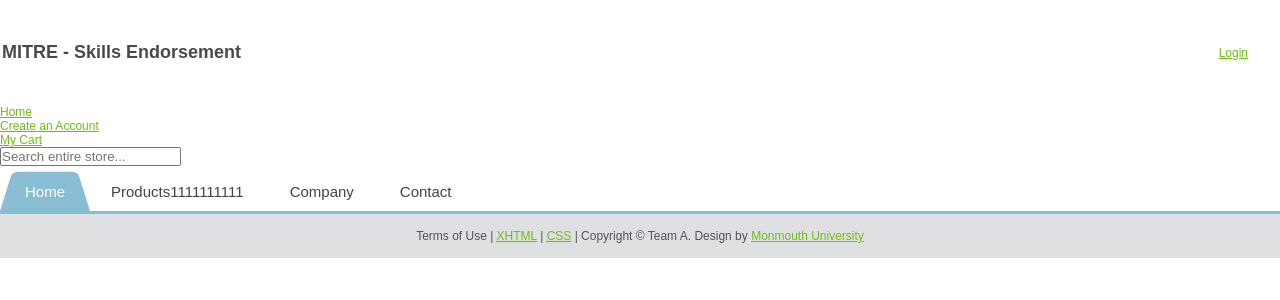
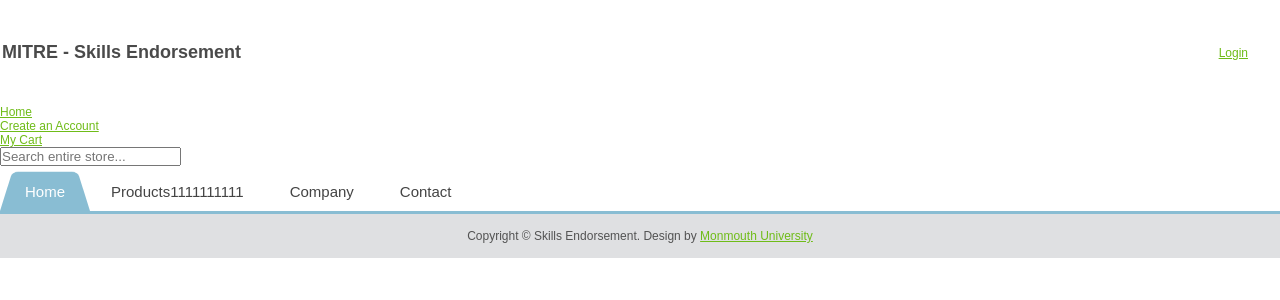
Before and after one commit to kamalthakker/Skills_Endorsement_Project, a PHP site: page /user/index.php in a window 1280 px wide. Shown: the top 300 px of the page. Run offline with PHP 8.4, Linux system fonts and the light colour scheme.

Commit message:
removed clutter

```diff
--- a/user/includes/footer.php
+++ b/user/includes/footer.php
@@ -5,8 +5,7 @@
 <!-- begin #footer -->
     <div id="footer">
 		<p>
-        	Terms of Use | <a title="This page validates as XHTML 1.0 Strict" href="http://validator.w3.org/check/referer" class="footerLink"><abbr title="eXtensible HyperText Markup Language">XHTML</abbr></a> |
-        <a title="This page validates as CSS" href="http://jigsaw.w3.org/css-validator/check/referer" class="footerLink"><abbr title="Cascading Style Sheets">CSS</abbr></a>  |  Copyright &copy; Team A. Design by <a href="#">Monmouth University</a>
+        	  Copyright &copy; Skills Endorsement. Design by <a href="#">Monmouth University</a>
         </p>
 	</div>
     <!-- end #footer -->
```
